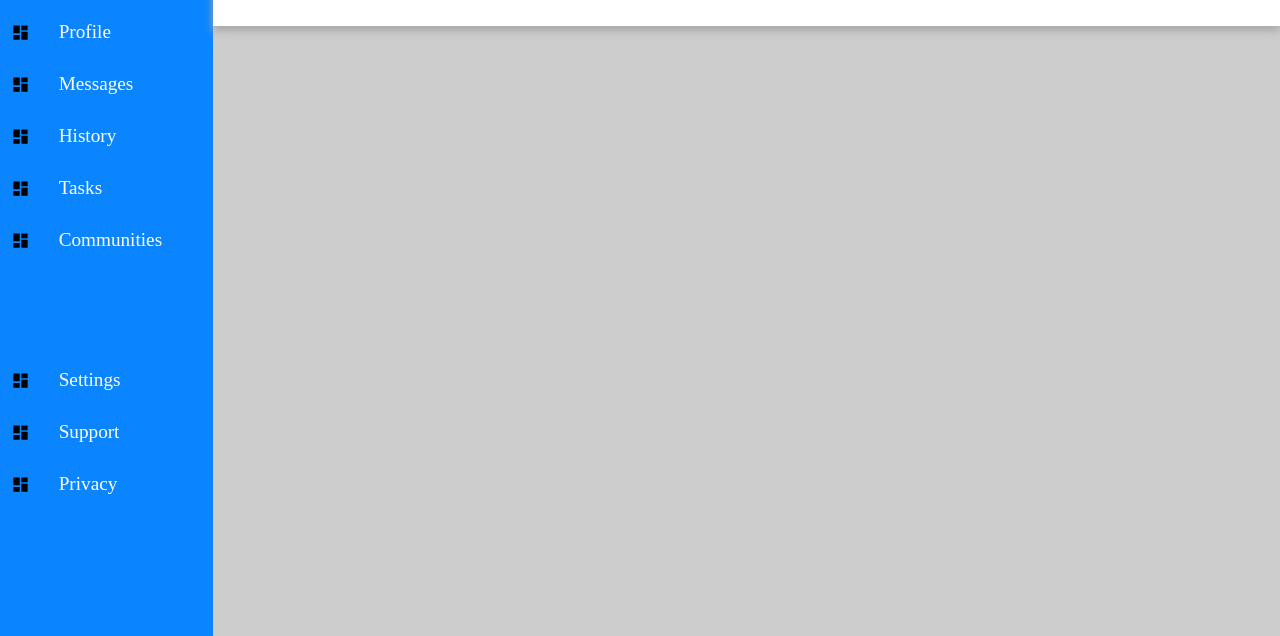
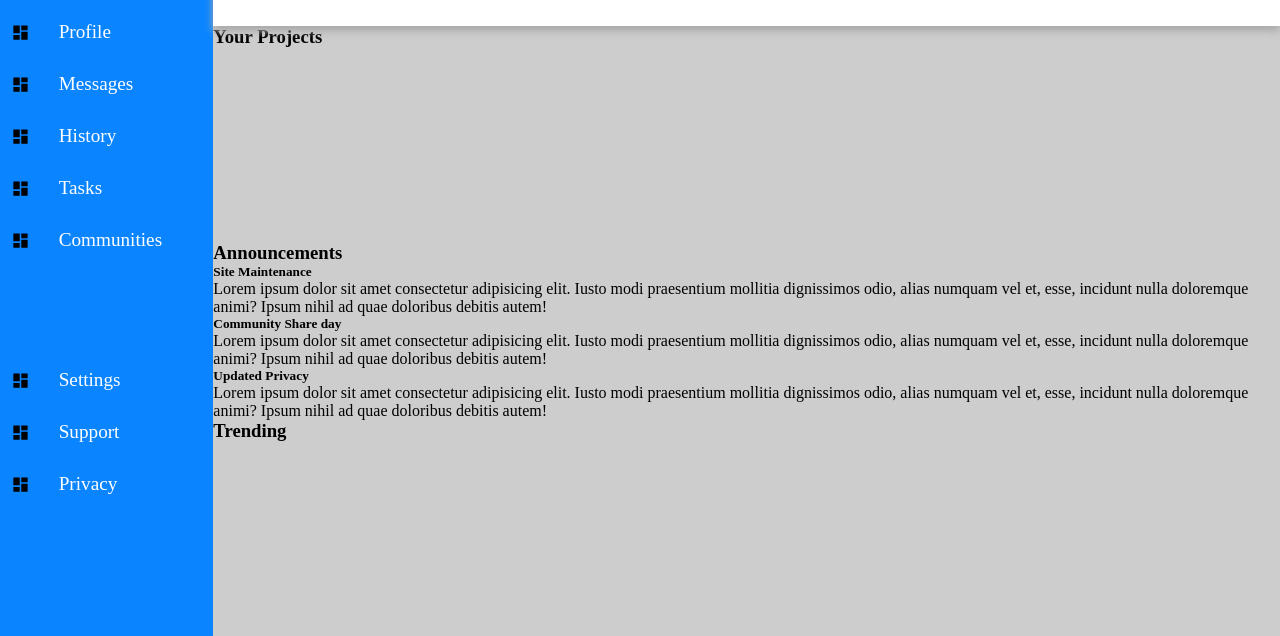
Before and after one commit to NikEmman/admin_dashboard, a plain HTML site: page index.html in a window 1280 px wide. Shown: the part 164-800 px from the top of the page. Drawn offline with Linux system fonts and the light colour scheme.

Commit message:
Add main elements

```diff
--- a/index.html
+++ b/index.html
@@ -64,7 +64,57 @@
                 <button>Share</button>
             </div>
         </div>
-        <div class="main"></div>
+        <div class="main">
+            <div class="cards-container">
+                <h3>Your Projects</h3>
+                <div class="cards">
+                    <div class="card"></div>
+                    <div class="card"></div>
+                    <div class="card"></div>
+                    <div class="card"></div>
+                    <div class="card"></div>
+                    <div class="card"></div>
+                </div>
+            </div>
+            <div class="sidebars-container">
+                <div class="announcement-sidebar">
+                    <h3>Announcements</h3>
+                    <div class="announcements-container">
+                        <div class="announcement-card">
+                            <h5>Site Maintenance</h5>
+                            <p>Lorem ipsum dolor sit amet consectetur adipisicing elit. Iusto modi praesentium mollitia
+                                dignissimos odio, alias numquam vel et, esse, incidunt nulla doloremque animi? Ipsum
+                                nihil ad quae doloribus debitis autem!
+                            </p>
+                        </div>
+                        <div class="announcement-card">
+                            <h5>Community Share day</h5>
+                            <p>Lorem ipsum dolor sit amet consectetur adipisicing elit. Iusto modi praesentium mollitia
+                                dignissimos odio, alias numquam vel et, esse, incidunt nulla doloremque animi? Ipsum
+                                nihil ad quae doloribus debitis autem!
+                            </p>
+                        </div>
+                        <div class="announcement-card">
+                            <h5>Updated Privacy</h5>
+                            <p>Lorem ipsum dolor sit amet consectetur adipisicing elit. Iusto modi praesentium mollitia
+                                dignissimos odio, alias numquam vel et, esse, incidunt nulla doloremque animi? Ipsum
+                                nihil ad quae doloribus debitis autem!
+                            </p>
+                        </div>
+                    </div>
+                </div>
+                <div class="trending-sidebar">
+                    <h3>Trending</h3>
+                    <div class="trending-container">
+                        <div class="trending-card"></div>
+                        <div class="trending-card"></div>
+                        <div class="trending-card"></div>
+                        <div class="trending-card"></div>
+                    </div>
+                </div>
+
+            </div>
+        </div>
 
     </div>
 
--- a/style.css
+++ b/style.css
@@ -162,3 +162,6 @@
  }
 
  /* main styles */
+ .main {
+     display: grid;
+ }
```
